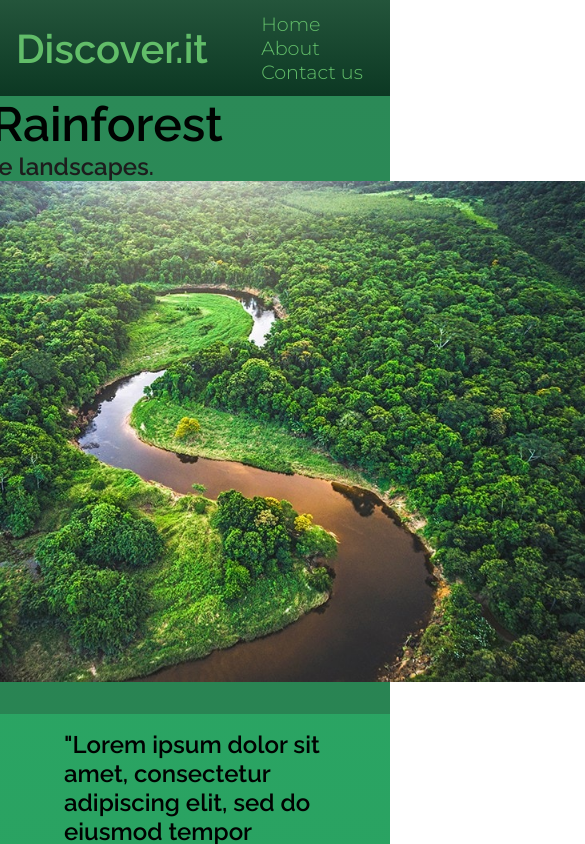
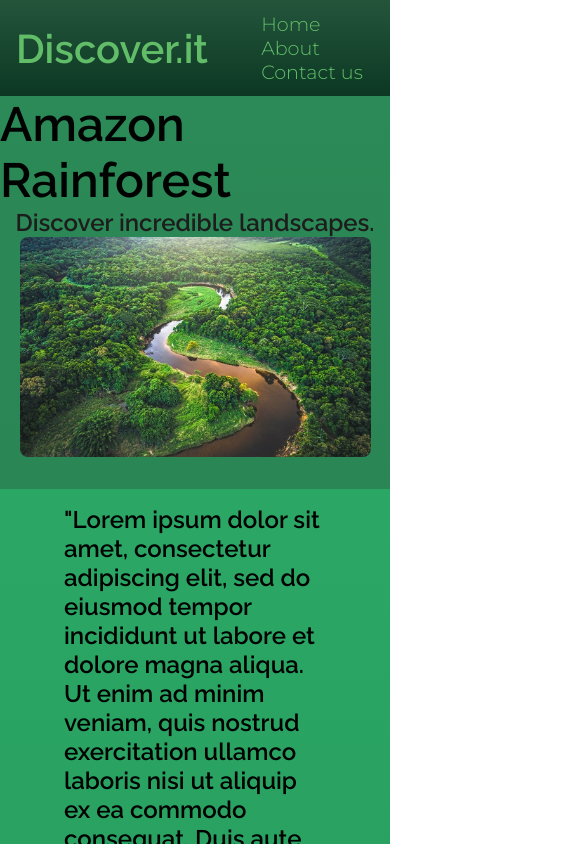
Before and after one commit to caetano-dev/Discover.it, a React (Create React App) app: page /Destination/0 in a window 390 px wide. Shown: the top 844 px of the page, 585 px wide, since content can reach past the window. Built offline with nearby package versions, Linux system fonts and the light colour scheme.

Commit message:
Media query

```diff
--- a/src/styles/components/Destination.module.css
+++ b/src/styles/components/Destination.module.css
@@ -14,9 +14,10 @@ p {
 }
 .Title {
   background-color: rgba(39, 39, 39, 0.26);
-  display: grid;
+ display: grid;
   justify-content: center;
   padding-bottom: 2rem;
+
 }
 .Title img {
   border-radius: 0.5rem;
@@ -48,7 +49,12 @@ p {
 }
 
 @media only screen and (max-width: 1000px) {
-  img {
+  .Title {
+    display: flex;
+    flex-direction: column;
+    align-items: center;
+  }
+  .Title img {
     width: 90%;
   }
 }
```
